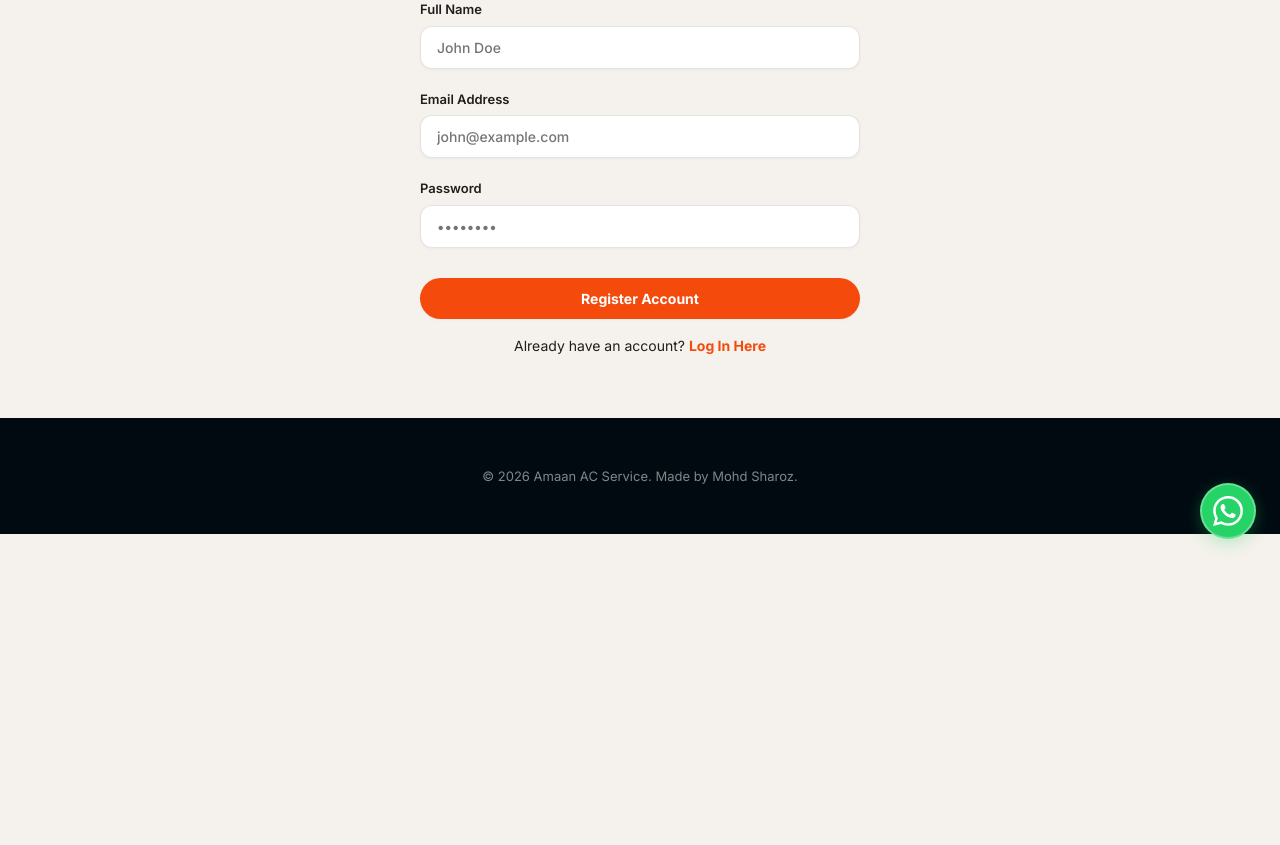
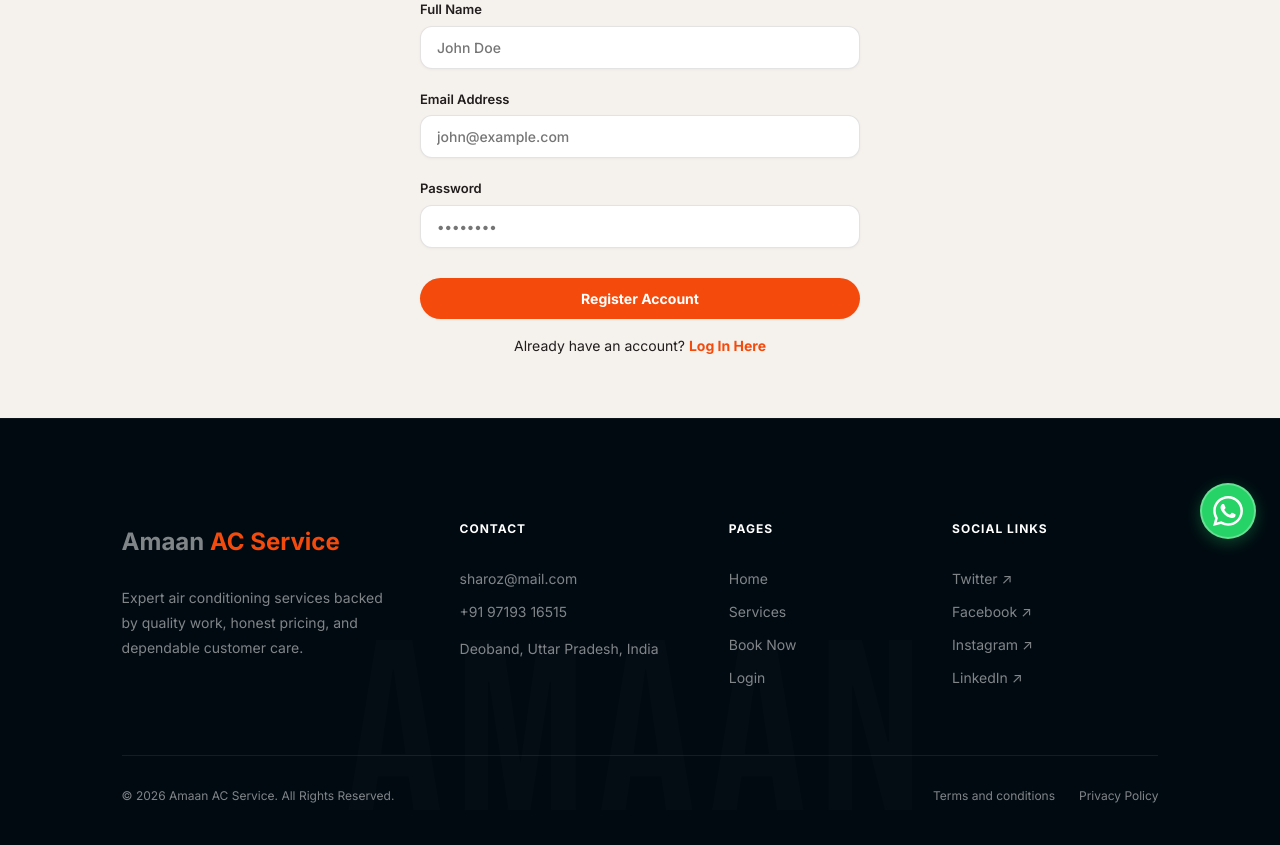
Before and after one commit to spotifyfree5546372-ui/ac-repair-website, a Node server app: page /auth/signup in a window 1280 px wide. Shown: the part 237-1082 px from the top of the page. Before the commit the page ends 786 px from the top, so only its background shows below. Run offline with Node 20, Linux system fonts and the light colour scheme; some libraries are stand-ins or nearby versions.

Commit message:
Update footer to PlumFix-style four-column grid with watermark and legal links

```diff
--- a/public/css/style.css
+++ b/public/css/style.css
@@ -510,11 +510,130 @@ nav a:hover { color: var(--text-on-dark); background-color: rgba(255,255,255,0.0
   opacity: 1;
 }
 
-/* FOOTER */
-footer { margin-top: 0; padding: 48px 0; border-top: none; background-color: var(--bg-footer); text-align: center; }
-footer p { color: var(--text-muted-dark); font-size: 13px; }
-footer a { color: var(--primary); text-decoration: none; }
-footer a:hover { color: var(--primary-hover); }
+/* FOOTER - PlumFix Grid Layout */
+.footer-plumfix {
+  position: relative;
+  background-color: var(--bg-footer);
+  padding: 100px 5% 40px;
+  overflow: hidden;
+  border-top: 1px solid var(--border-dark);
+}
+
+.footer-watermark {
+  position: absolute;
+  bottom: 10px;
+  left: 50%;
+  transform: translateX(-50%);
+  font-family: var(--font-display);
+  font-size: 19vw;
+  font-weight: 400;
+  line-height: 0.8;
+  color: rgba(255, 255, 255, 0.015);
+  letter-spacing: 0.05em;
+  pointer-events: none;
+  z-index: 1;
+  text-transform: uppercase;
+  white-space: nowrap;
+}
+
+.footer-grid {
+  display: grid;
+  grid-template-columns: 1.3fr 1fr 0.8fr 0.9fr;
+  gap: 40px;
+  max-width: 1200px;
+  margin: 0 auto 60px;
+  position: relative;
+  z-index: 2;
+}
+
+.footer-col {
+  display: flex;
+  flex-direction: column;
+  align-items: flex-start;
+  text-align: left;
+}
+
+.footer-col h4 {
+  font-size: 12px;
+  font-weight: 700;
+  color: var(--text-on-dark);
+  margin-bottom: 24px;
+  letter-spacing: 1px;
+}
+
+.footer-logo {
+  font-size: 24px;
+  font-weight: 700;
+  color: var(--text-on-dark);
+  text-decoration: none;
+  margin-bottom: 20px;
+}
+
+.footer-logo span {
+  color: var(--primary);
+}
+
+.footer-desc {
+  font-size: 14px;
+  line-height: 1.65;
+  color: var(--text-muted-dark);
+  max-width: 280px;
+}
+
+.footer-col p, .footer-col ul {
+  list-style: none;
+  font-size: 14px;
+  color: var(--text-muted-dark);
+  line-height: 1.8;
+  margin: 0;
+  width: 100%;
+}
+
+.footer-col a {
+  color: var(--text-muted-dark);
+  text-decoration: none;
+  transition: color 0.25s ease;
+  display: inline-block;
+  padding: 4px 0;
+}
+
+.footer-col a:hover {
+  color: var(--text-on-dark);
+}
+
+.footer-bottom {
+  display: flex;
+  justify-content: space-between;
+  align-items: center;
+  border-top: 1px solid rgba(255, 255, 255, 0.08);
+  padding-top: 30px;
+  max-width: 1200px;
+  margin: 0 auto;
+  position: relative;
+  z-index: 2;
+}
+
+.footer-bottom p {
+  font-size: 12px;
+  color: var(--text-muted-dark);
+  margin: 0;
+}
+
+.footer-legal {
+  display: flex;
+  gap: 24px;
+}
+
+.footer-legal a {
+  font-size: 12px;
+  color: var(--text-muted-dark);
+  text-decoration: none;
+  transition: color 0.25s ease;
+}
+
+.footer-legal a:hover {
+  color: var(--text-on-dark);
+}
 
 /* CARDS & BUTTONS */
 .card {
@@ -796,6 +915,24 @@ footer a:hover { color: var(--primary-hover); }
   .sticky-cta-btn { flex: 1; display: inline-flex; align-items: center; justify-content: center; padding: 12px 16px; font-size: 13px; font-weight: 700; border-radius: var(--radius-pill); text-decoration: none; text-align: center; border: none; }
   .sticky-cta-call { background-color: var(--text-on-dark); color: var(--bg-dark); }
   .sticky-cta-book { background-color: var(--primary); color: white; }
+  .footer-grid {
+    grid-template-columns: 1fr;
+    gap: 36px;
+    margin-bottom: 40px;
+    text-align: center;
+  }
+  .footer-col {
+    align-items: center;
+    text-align: center;
+  }
+  .footer-col h4 {
+    margin-bottom: 12px;
+  }
+  .footer-bottom {
+    flex-direction: column;
+    gap: 16px;
+    text-align: center;
+  }
   body { padding-bottom: 70px; }
 }
 
--- a/views/partials/footer.ejs
+++ b/views/partials/footer.ejs
@@ -6,9 +6,56 @@
     </svg>
   </a>
 
-  <footer>
-    <div class="container" style="display: flex; flex-direction: column; gap: 8px; align-items: center;">
-      <p style="font-size: 13px;">&copy; <%= new Date().getFullYear() %> Amaan AC Service. Made by Mohd Sharoz.</p>
+  <footer class="footer-plumfix">
+    <!-- Giant Watermark Text -->
+    <div class="footer-watermark">AMAAN</div>
+
+    <div class="container footer-grid">
+      <!-- Brand column -->
+      <div class="footer-col brand-col">
+        <a href="/" class="footer-logo">
+          Amaan <span>AC Service</span>
+        </a>
+        <p class="footer-desc">Expert air conditioning services backed by quality work, honest pricing, and dependable customer care.</p>
+      </div>
+
+      <!-- Contact column -->
+      <div class="footer-col">
+        <h4>CONTACT</h4>
+        <p><a href="mailto:sharoz@mail.com">sharoz@mail.com</a></p>
+        <p><a href="tel:+919719316515">+91 97193 16515</a></p>
+        <p style="margin-top: 8px;">Deoband, Uttar Pradesh, India</p>
+      </div>
+
+      <!-- Pages column -->
+      <div class="footer-col">
+        <h4>PAGES</h4>
+        <ul>
+          <li><a href="/">Home</a></li>
+          <li><a href="/services">Services</a></li>
+          <li><a href="/bookings/new">Book Now</a></li>
+          <li><a href="/auth/login">Login</a></li>
+        </ul>
+      </div>
+
+      <!-- Socials column -->
+      <div class="footer-col">
+        <h4>SOCIAL LINKS</h4>
+        <ul>
+          <li><a href="https://twitter.com" target="_blank" rel="noopener noreferrer">Twitter ↗</a></li>
+          <li><a href="https://facebook.com" target="_blank" rel="noopener noreferrer">Facebook ↗</a></li>
+          <li><a href="https://instagram.com" target="_blank" rel="noopener noreferrer">Instagram ↗</a></li>
+          <li><a href="https://linkedin.com" target="_blank" rel="noopener noreferrer">LinkedIn ↗</a></li>
+        </ul>
+      </div>
+    </div>
+
+    <div class="container footer-bottom">
+      <p class="copyright">&copy; <%= new Date().getFullYear() %> Amaan AC Service. All Rights Reserved.</p>
+      <div class="footer-legal">
+        <a href="#">Terms and conditions</a>
+        <a href="#">Privacy Policy</a>
+      </div>
     </div>
   </footer>
   <div class="sticky-mobile-cta">
```
